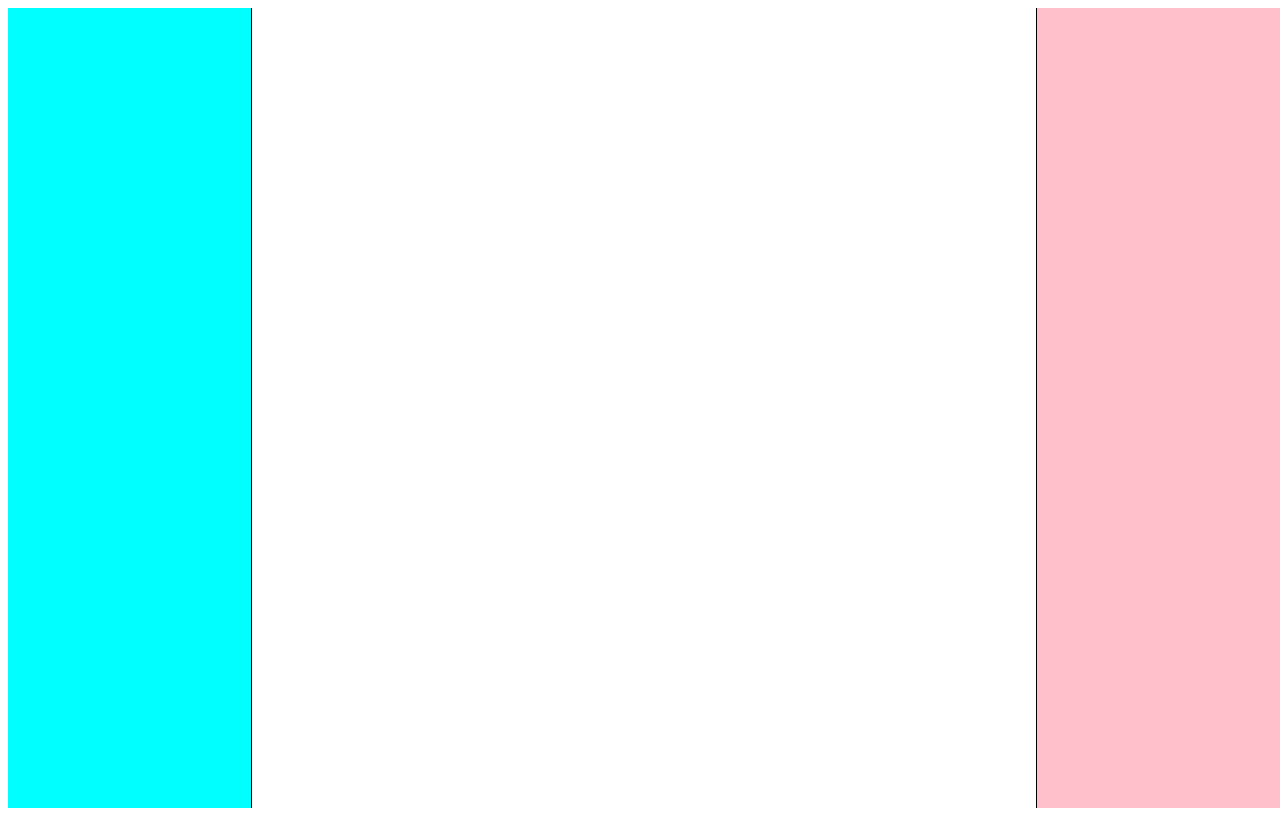
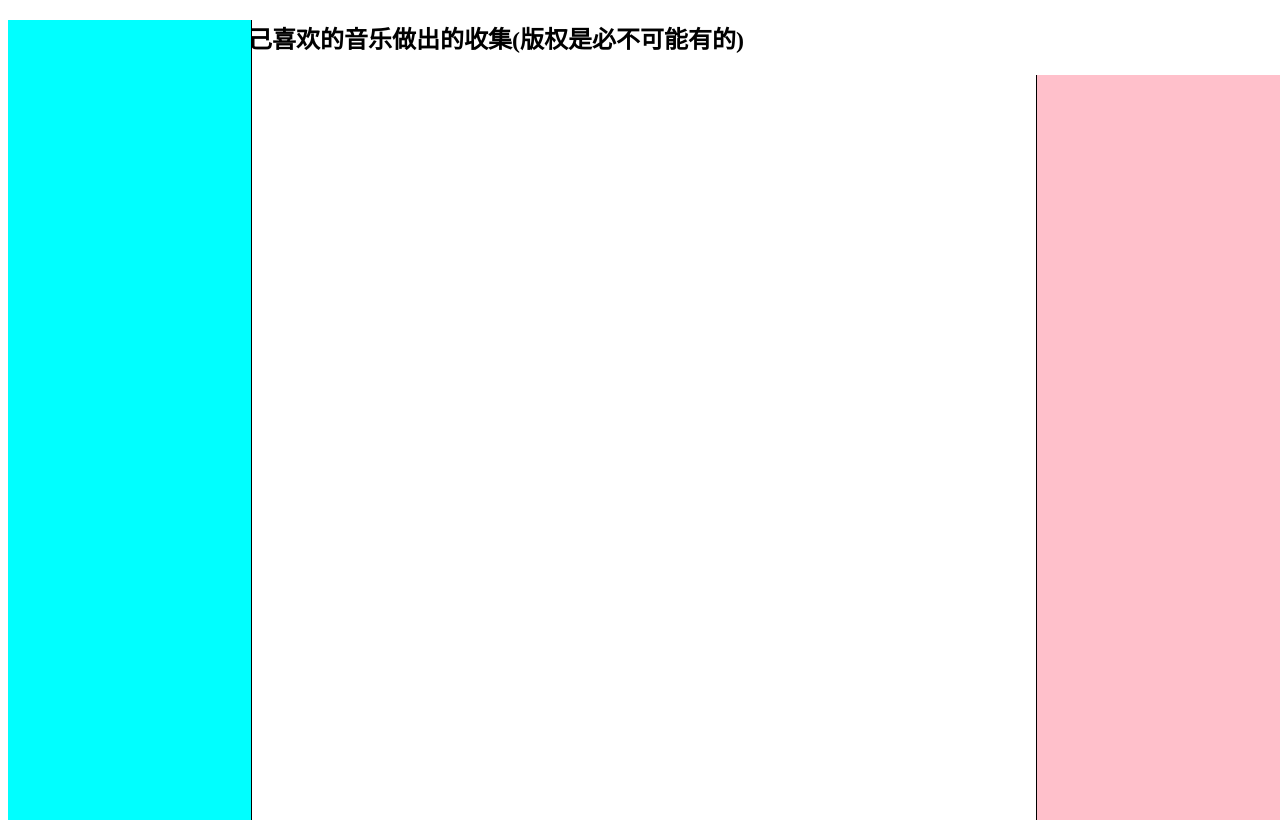
Before and after one commit to xryze-cry/xryze-cry.github.io, a plain HTML site: page htmls/music-collection.html in a window 1280 px wide. Drawn offline with Linux system fonts and the light colour scheme.

Commit message:
Add files via upload

```diff
--- a/htmls/music-collection.html
+++ b/htmls/music-collection.html
@@ -8,9 +8,11 @@
 </head>
 
 <body>
-    <div id="leftpart"></div>
-    <div id="mainpart"></div>
-    <div id="rightpart"></div>
+    <div id="leftpart"> </div>
+    <div id="mainpart">
+        <h2>这里是小肉圆子儿对自己喜欢的音乐做出的收集(版权是必不可能有的)</h2>
+    </div>
+    <div id="rightpart"> </div>
 </body>
 
 
```
